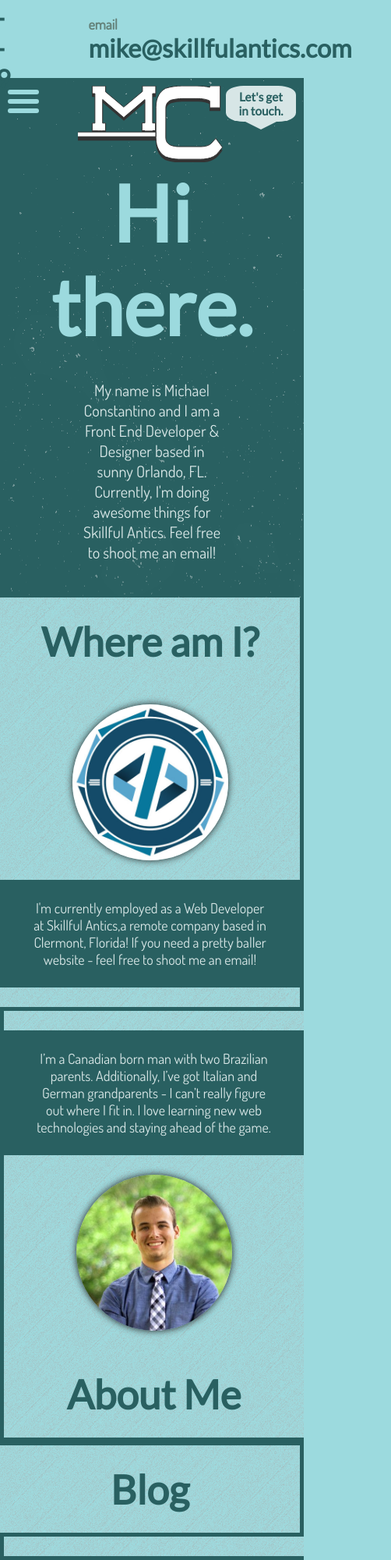
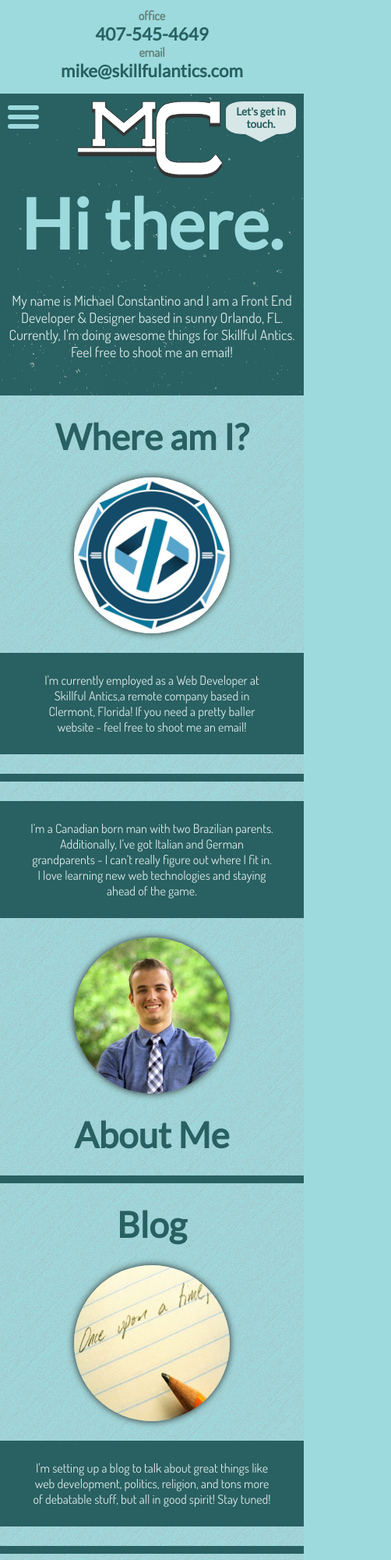
Before and after one commit to mikebcbc/portfolioRedesign, a website: page index.html in a window 390 px wide. Shown: the top 2000 px of the page at 78% size, 502 px wide, since content can reach past the window. Drawn offline with nearby package versions, Linux system fonts and the light colour scheme.

Commit message:
Many mobile fixes

```diff
--- a/assets/css/1-base/_base.scss
+++ b/assets/css/1-base/_base.scss
@@ -2,6 +2,9 @@
 
 :root {
 	font-size: 18px;
+	@media (max-width: 769px) {
+		font-size: 16px;
+}
 }
 
 /*** Base Body Styles **/
--- a/assets/css/2-modules/_skill-lists.scss
+++ b/assets/css/2-modules/_skill-lists.scss
@@ -5,7 +5,7 @@
 	li {
 		display: inline-block;
 		position: relative;
-		height: 60px;
+		height: 50px;
 		margin: 10px auto;
 		width: 44%;
 		text-align: center;
--- a/assets/css/3-sections/_boxes.scss
+++ b/assets/css/3-sections/_boxes.scss
@@ -11,10 +11,23 @@
 		.left-box {
 			border-right: 5px solid $darkblue-color;
 			border-bottom: 5px solid $darkblue-color;
+			h2 {
+				margin: 25px 0 0 0;
+			}
+			@media (max-width: 769px) {
+				border-right: none;
+			}
 		}
 		.right-box {
 			border-left: 5px solid $darkblue-color;
 			border-bottom: 5px solid $darkblue-color;
+			h2 {
+				margin: 0 0 25px 0;
+			}
+			@media (max-width: 769px) {
+				border-left: none;
+				border-top: 5px solid $darkblue-color;
+			}
 		}
 	}
 	.bottom-boxes {
@@ -24,10 +37,23 @@
 		.left-box {
 			border-right: 5px solid $darkblue-color;
 			border-top: 5px solid $darkblue-color;
+			h2 {
+				margin: 25px 0 0 0;
+			}
+			@media (max-width: 769px) {
+				border-right: none;
+				border-bottom: 5px solid $darkblue-color;
+			}
 		}
 		.right-box {
 			border-left: 5px solid $darkblue-color;
 			border-top: 5px solid $darkblue-color;
+			h2 {
+				margin: 0 0 25px 0;
+			}
+			@media (max-width: 769px) {
+				border-left: none;
+			}
 		}
 	}
 	.left-box {
@@ -48,7 +74,6 @@
 		align-items: center;
 		h2 {
 			color: $darkblue-color;
-			margin: 25px 0;
 		}
 		img {
 			width: 200px;
--- a/assets/css/3-sections/_contact.scss
+++ b/assets/css/3-sections/_contact.scss
@@ -4,6 +4,12 @@
 	height: 100px;
 	align-items: center;
 	padding: 10px;
+	flex-wrap: wrap;
+	@media (max-width: 769px) {
+		display: block;
+		text-align: center;
+		height: 120px;
+}
 	.contact-info {
 		padding: 0 50px;
 	}
@@ -11,11 +17,18 @@
 		color: $grey-color;
 		font-weight: bold;
 		font-size: 1em;
+		@media (max-width: 769px) {
+			display: block;
+			text-align: center;
+		}
 	}
 	.info {
 		font-weight: bold;
 		font-size: 1.8em;
 		color: $darkblue-color;
 		font-family: $lato;
+		@media (max-width: 769px) {
+			font-size: 1.4em;
+		}
 	}
 }
--- a/assets/css/3-sections/_intro.scss
+++ b/assets/css/3-sections/_intro.scss
@@ -55,6 +55,9 @@
 			width: 50%;
 			margin-bottom: 35px;
 			font-size: 1.125em;
+			@media (max-width: 769px) {
+				width: 100%;
+			}
 		}
 	}
 }
--- a/index.html
+++ b/index.html
@@ -86,6 +86,8 @@
 			<div class="bottom-boxes">
 				<div class="left-box box">
 					<h2 class="box-heading">Blog</h2>
+					<img src="assets/imgs/blog-coming-soon.jpg" alt="Blog Coming Soon">
+					<p class="box-copy">I'm setting up a blog to talk about great things like web development, politics, religion, and tons more of debatable stuff, but all in good spirit! Stay tuned!</p>
 				</div>
 				<div class="right-box box">
 					<h2 class="box-heading">Skills</h2>
```
Also changed, not shown: _site/assets/css/main.css, assets/css/main.css, assets/imgs/blog-coming-soon.jpg (added).
